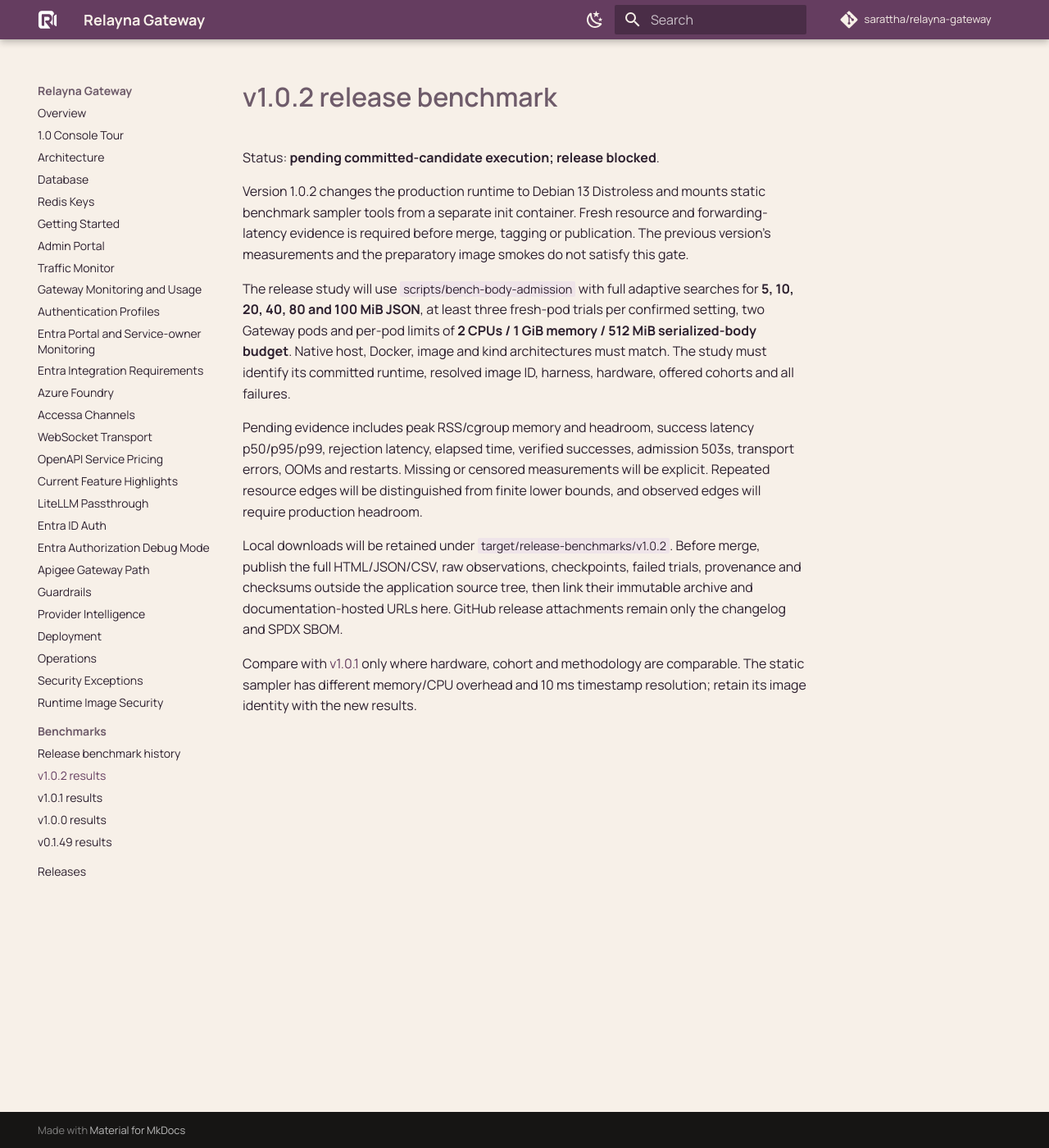
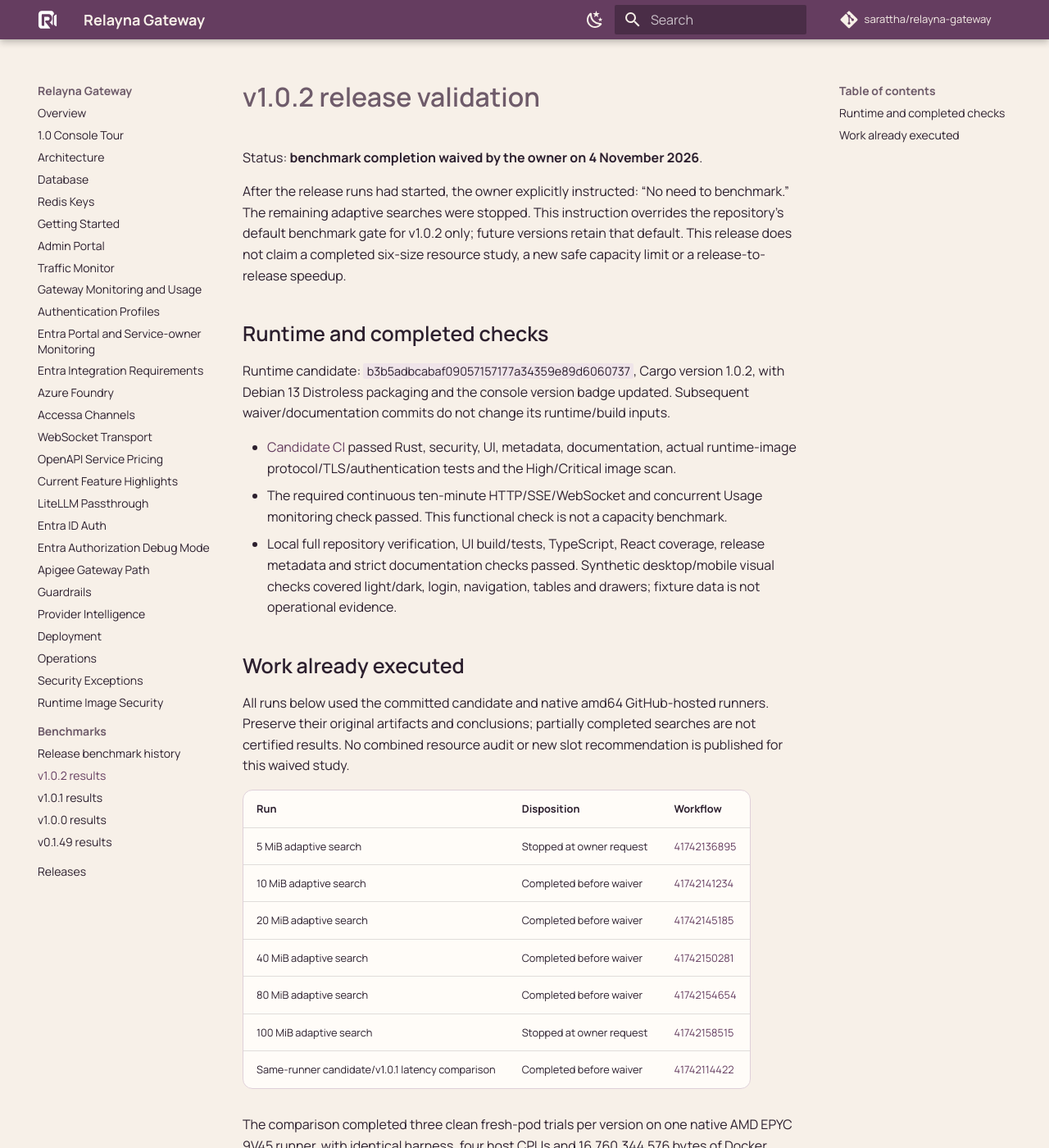
Before and after one commit to sarattha/relayna-gateway, an MkDocs documentation site: the page built from docs/benchmarks/v1.0.2.md, in a window 1280 px wide and 1400 px high. Shown: the whole window at 82% size. Built offline with MkDocs 1.6.1 and Material for MkDocs 9.7.7, drawn with Linux system fonts in a browser that asks for light colours; comment, search, counter and statistics services are not loaded; some of the changed text lies outside the part shown.

Commit message:
docs: record owner waiver for v1.0.2 benchmarks

```diff
--- a/docs/benchmarks/v1.0.2.md
+++ b/docs/benchmarks/v1.0.2.md
@@ -1,32 +1,59 @@
-# v1.0.2 release benchmark
+# v1.0.2 release validation
 
-Status: **pending committed-candidate execution; release blocked**.
+Status: **benchmark completion waived by the owner on 4 November 2026**.
 
-Version 1.0.2 changes the production runtime to Debian 13 Distroless and mounts
-static benchmark sampler tools from a separate init container. Fresh resource
-and forwarding-latency evidence is required before merge, tagging or
-publication. The previous version's measurements and the preparatory image
-smokes do not satisfy this gate.
+After the release runs had started, the owner explicitly instructed: “No need
+to benchmark.” The remaining adaptive searches were stopped. This instruction
+overrides the repository's default benchmark gate for v1.0.2 only; future
+versions retain that default. This release does not claim a completed six-size
+resource study, a new safe capacity limit or a release-to-release speedup.
 
-The release study will use `scripts/bench-body-admission` with full adaptive
-searches for **5, 10, 20, 40, 80 and 100 MiB JSON**, at least three fresh-pod
-trials per confirmed setting, two Gateway pods and per-pod limits of **2 CPUs /
-1 GiB memory / 512 MiB serialized-body budget**. Native host, Docker, image and
-kind architectures must match. The study must identify its committed runtime,
-resolved image ID, harness, hardware, offered cohorts and all failures.
+## Runtime and completed checks
 
-Pending evidence includes peak RSS/cgroup memory and headroom, success latency
-p50/p95/p99, rejection latency, elapsed time, verified successes, admission 503s,
-transport errors, OOMs and restarts. Missing or censored measurements will be
-explicit. Repeated resource edges will be distinguished from finite lower
-bounds, and observed edges will require production headroom.
+Runtime candidate: `b3b5adbcabaf09057157177a34359e89d6060737`, Cargo version
+1.0.2, with Debian 13 Distroless packaging and the console version badge updated.
+Subsequent waiver/documentation commits do not change its runtime/build inputs.
 
-Local downloads will be retained under `target/release-benchmarks/v1.0.2`.
-Before merge, publish the full HTML/JSON/CSV, raw observations, checkpoints,
-failed trials, provenance and checksums outside the application source tree,
-then link their immutable archive and documentation-hosted URLs here. GitHub
-release attachments remain only the changelog and SPDX SBOM.
+- [Candidate CI](https://github.com/sarattha/relayna-gateway/actions/runs/41742065518)
+  passed Rust, security, UI, metadata, documentation, actual runtime-image
+  protocol/TLS/authentication tests and the High/Critical image scan.
+- The required continuous ten-minute HTTP/SSE/WebSocket and concurrent Usage
+  monitoring check passed. This functional check is not a capacity benchmark.
+- Local full repository verification, UI build/tests, TypeScript, React
+  coverage, release metadata and strict documentation checks passed. Synthetic
+  desktop/mobile visual checks covered light/dark, login, navigation, tables
+  and drawers; fixture data is not operational evidence.
 
-Compare with [v1.0.1](v1.0.1.md) only where hardware, cohort and methodology are
-comparable. The static sampler has different memory/CPU overhead and 10 ms
-timestamp resolution; retain its image identity with the new results.
+## Work already executed
+
+All runs below used the committed candidate and native amd64 GitHub-hosted
+runners. Preserve their original artifacts and conclusions; partially completed
+searches are not certified results. No combined resource audit or new slot
+recommendation is published for this waived study.
+
+| Run | Disposition | Workflow |
+| --- | --- | --- |
+| 5 MiB adaptive search | Stopped at owner request | [41742136895](https://github.com/sarattha/relayna-gateway/actions/runs/41742136895) |
+| 10 MiB adaptive search | Completed before waiver | [41742141234](https://github.com/sarattha/relayna-gateway/actions/runs/41742141234) |
+| 20 MiB adaptive search | Completed before waiver | [41742145185](https://github.com/sarattha/relayna-gateway/actions/runs/41742145185) |
+| 40 MiB adaptive search | Completed before waiver | [41742150281](https://github.com/sarattha/relayna-gateway/actions/runs/41742150281) |
+| 80 MiB adaptive search | Completed before waiver | [41742154654](https://github.com/sarattha/relayna-gateway/actions/runs/41742154654) |
+| 100 MiB adaptive search | Stopped at owner request | [41742158515](https://github.com/sarattha/relayna-gateway/actions/runs/41742158515) |
+| Same-runner candidate/v1.0.1 latency comparison | Completed before waiver | [41742114422](https://github.com/sarattha/relayna-gateway/actions/runs/41742114422) |
+
+The comparison completed three clean fresh-pod trials per version on one
+native AMD EPYC 9V45 runner, with identical harness, four host CPUs and
+16,760,344,576 bytes of Docker memory. Each trial used two Gateway pods with
+2 CPU / 1 GiB limits, a 512 MiB body budget, eight slots and 16 offered requests
+per pod, with 5 MiB JSON. Both versions had zero transport errors, OOMs and
+restarts in those trials. It measures the full synthetic round trip, including
+deliberate upstream delays; no isolated proxy-latency or general performance
+claim is made.
+
+Original observations, checkpoints, per-pod measurements, failures, HTML/JSON/CSV
+and image/hardware/harness provenance remain in the workflow artifacts and
+local ignored `target/release-benchmarks/v1.0.2` downloads. Workflow artifacts
+have their recorded retention period; they are not permanent hosted evidence.
+Earlier [v1.0.1 evidence](v1.0.1.md) remains unchanged and does not substitute for
+this release's missing full study. GitHub release attachments remain only the
+changelog and SPDX SBOM.
```
Also changed, not shown: CHANGELOG.md (+8 -5 lines), README.md (+5 -2 lines), docs/benchmarks/index.md (+5 -1 lines), docs/deployment.md (+3 -2 lines), docs/releases.md (+8 -2 lines), docs/runtime-image-security.md (+7 -4 lines).
